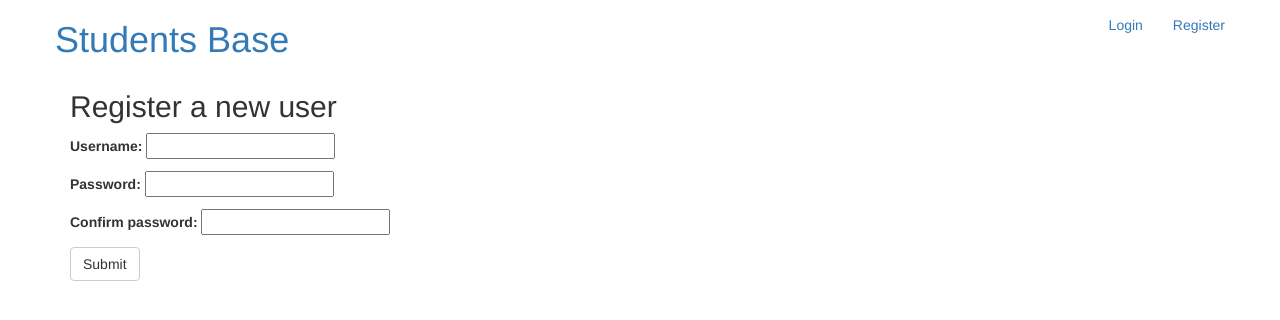
After one commit to vdranyy/students-base, a Django app: page /accounts/register/ in a window 1280 px wide. The commit adds this page. Shown: the top 320 px of the page. Run offline with Django 3.2, Linux system fonts and the light colour scheme; some libraries are stand-ins or nearby versions.

Commit message:
Update register view to login user and redirect to create teacher view. have not got model Teacher yet

```diff
--- a/base/admin.py
+++ b/base/admin.py
@@ -1,6 +1,7 @@
 from django.contrib import admin
-from .models import Student, Group
+from .models import Student, Group, Teacher
 
 
 admin.site.register(Student)
 admin.site.register(Group)
+admin.site.register(Teacher)
--- a/base/forms.py
+++ b/base/forms.py
@@ -1,16 +1,30 @@
-from django.forms import ModelForm
+from django import forms
 from .models import Group, Student
 
 
-class GroupForm(ModelForm):
+class GroupForm(forms.ModelForm):
 
 	class Meta:
 		model = Group
 		fields = ['name', 'praepostor']
 
 
-class StudentForm(ModelForm):
+class StudentForm(forms.ModelForm):
 
 	class Meta:
 		model = Student
 		fields = ['name', 'birthday', 'student_ticket', 'student_group']
+
+
+class UserForm(forms.Form):
+
+	username = forms.CharField(label='Username', max_length=50, widget=forms.TextInput)
+	password1 = forms.CharField(label='Password', max_length=10, min_length=6, widget=forms.PasswordInput)
+	password2 = forms.CharField(label='Confirm password', max_length=10, min_length=6, widget=forms.PasswordInput)
+
+	def clean_password(self):
+		password1 = self.cleaned_data.get('password1')
+		password2 = self.cleaned_data.get('password2')
+		if password1 and password2 and password1 != password2:
+			raise forms.ValidationError('Password didn\'t match')
+		return password2
--- /dev/null
+++ b/base/templates/base/navbar.html
@@ -0,0 +1,14 @@
+<div class="row">
+	<ul class="nav navbar-nav navbar-left">
+		<li><h1><a href="{% url 'index' %}">Students Base</a></h1></li>
+	</ul>
+	<ul class="nav navbar-nav navbar-right">
+		{% if request.user.is_authenticated %}
+			<li><a href="#">{{ user.teacher.name }}</a></li>
+			<li><a href="{% url 'logout' %}">Logout</a></li>
+		{% else %}
+			<li><a href="{% url 'login' %}">Login</a></li>
+			<li><a href="{% url 'register' %}">Register</a></li>
+		{% endif %}
+	</ul>
+</div>
--- /dev/null
+++ b/base/templates/base/register.html
@@ -0,0 +1,10 @@
+{% extends 'base.html' %}
+
+{% block content %}
+	<h2>Register a new user</h2>
+	<form action="{% url 'register' %}" method="post">
+		{% csrf_token %}
+		{{ form.as_p }}
+		<button class="btn btn-default">Submit</button>
+	</form>
+{% endblock %}
--- a/base/views.py
+++ b/base/views.py
@@ -1,8 +1,10 @@
+from django.contrib.auth import authenticate, login
+from django.contrib.auth.models import User
 from django.http import HttpResponseRedirect
 from django.shortcuts import render
 from django.utils.text import slugify
 from .models import Group, Student
-from .forms import GroupForm, StudentForm
+from .forms import GroupForm, StudentForm, UserForm
 
 
 # base view, list of groups
@@ -103,3 +105,41 @@ def update_group(request, group):
 			return HttpResponseRedirect('/')
 	context = {'group': group, 'form': form}
 	return render(request, 'base/update_group.html', context)
+
+
+# register new user
+def register(request):
+	if request.method == 'POST':
+		form = UserForm(request.POST)
+		if form.is_valid():
+			username = form.cleaned_data['username']
+			password = form.clean_password()
+			user = User.objects.create_user(username=username, password=password)
+			user.save()
+			user = authenticate(username=username, password=password)
+			if user is not None:
+				login(request, user)
+				return HttpResponseRedirect('accounts/register/create_teacher')
+	else:
+		form = UserForm()
+	context = {'form': form}
+	return render(request, 'base/register.html', context)
+
+
+# create_teacher
+def create_teacher(request):
+	user = request.user
+	if request.method == 'POST':
+		form = TeacherForm(request.POST)
+		if form.is_valid():
+			teacher = form.save(commit=False)
+			teacher.user = user
+			teacher.save()
+			return HttpResponseRedirect('/')
+		else:
+			user.delete()
+			return HttpResponseRedirect('accounts/register/')
+	else:
+		form = TeacherForm()
+	context = {'form': form}
+	return render(request, 'base/create_teacher.html', context)
--- a/studbase/urls.py
+++ b/studbase/urls.py
@@ -21,7 +21,7 @@ urlpatterns = [
     url(r'^admin/', include(admin.site.urls)),
 
 	# create group
-	url(r'^add_group', 'base.views.add_group', name='add_group'),
+	url(r'^students/add_group', 'base.views.add_group', name='add_group'),
 
 	# create student
 	url(r'^students/(?P<group>[\w-]+)/add_student', 'base.views.add_student', name='add_student'),
@@ -45,6 +45,8 @@ urlpatterns = [
 
 	url(r'^accounts/login/$', 'django.contrib.auth.views.login', {'extra_context': {'next': '/'}}, name='login'),
 	url(r'^accounts/logout/$', 'django.contrib.auth.views.logout', {'next_page': '/'}, name='logout'),
+	url(r'accounts/register/$', 'base.views.register', name='register'),
+	url(r'accounts/register/create_teacher', 'base.views.create_teacher', name='create_teacher'),
 
 	# include AUTH
 	url(r'^accounts/', include('django.contrib.auth.urls')),
--- a/templates/base.html
+++ b/templates/base.html
@@ -6,20 +6,8 @@
 </head>
 <body>
 	<div class="container">
-		<div class="row">
-			<ul class="nav navbar-nav navbar-left">
-				<li><h1><a href="{% url 'index' %}">Students Base</a></h1></li>
-			</ul>
-			<ul class="nav navbar-nav navbar-right">
-				{% if request.user.is_authenticated %}
-					<li><a href="#">{{ user.get_username }}</a></li>
-					<li><a href="{% url 'logout' %}">Logout</a></li>
-				{% else %}
-					<li><a href="{% url 'login' %}">Login</a></li>
-					<li><a href="#">Register</a></li>
-				{% endif %}
-			</ul>
-		</div>
+		{% include 'base/navbar.html' %}
+
 		{% block content %}{% endblock %}
 	</div>
 </body>
```
Also changed, not shown: base/models.py (+13 -3 lines), base/migrations/0001_initial.py.
